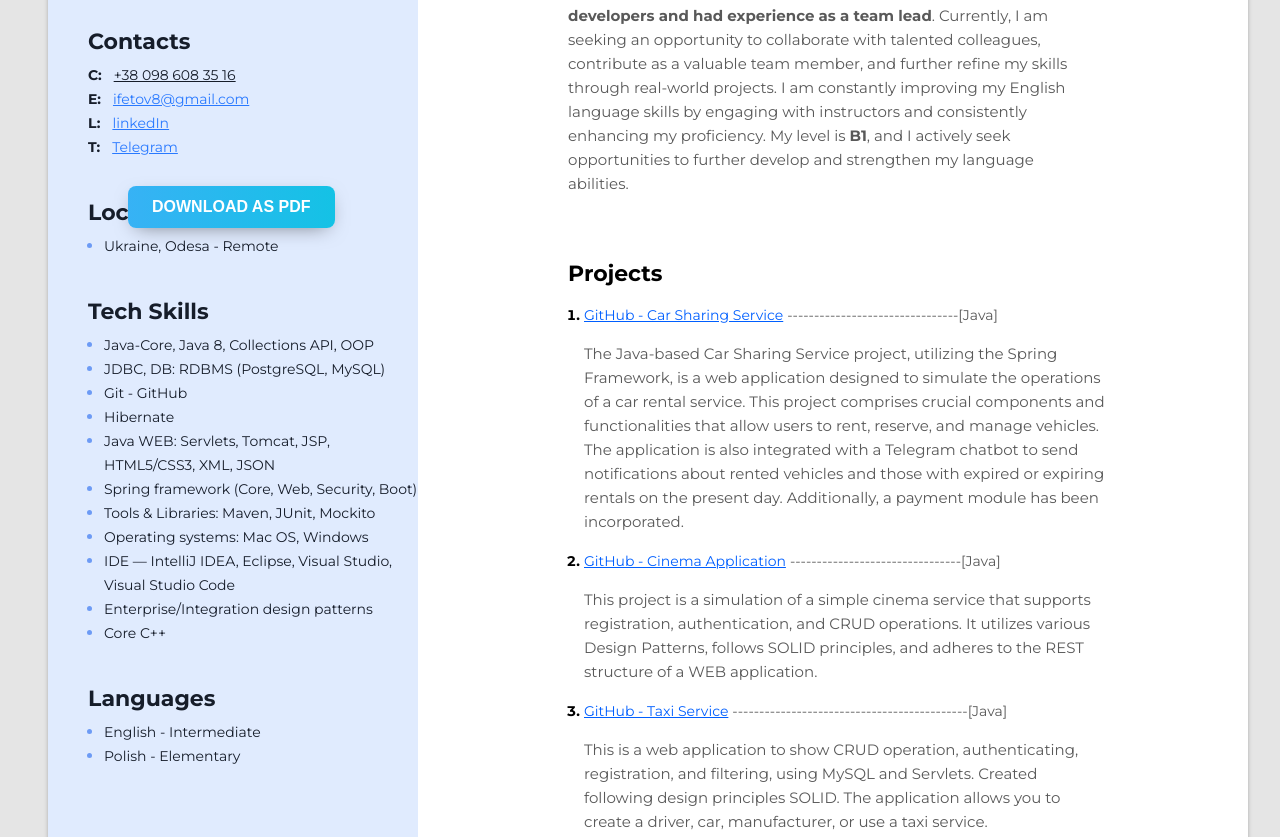
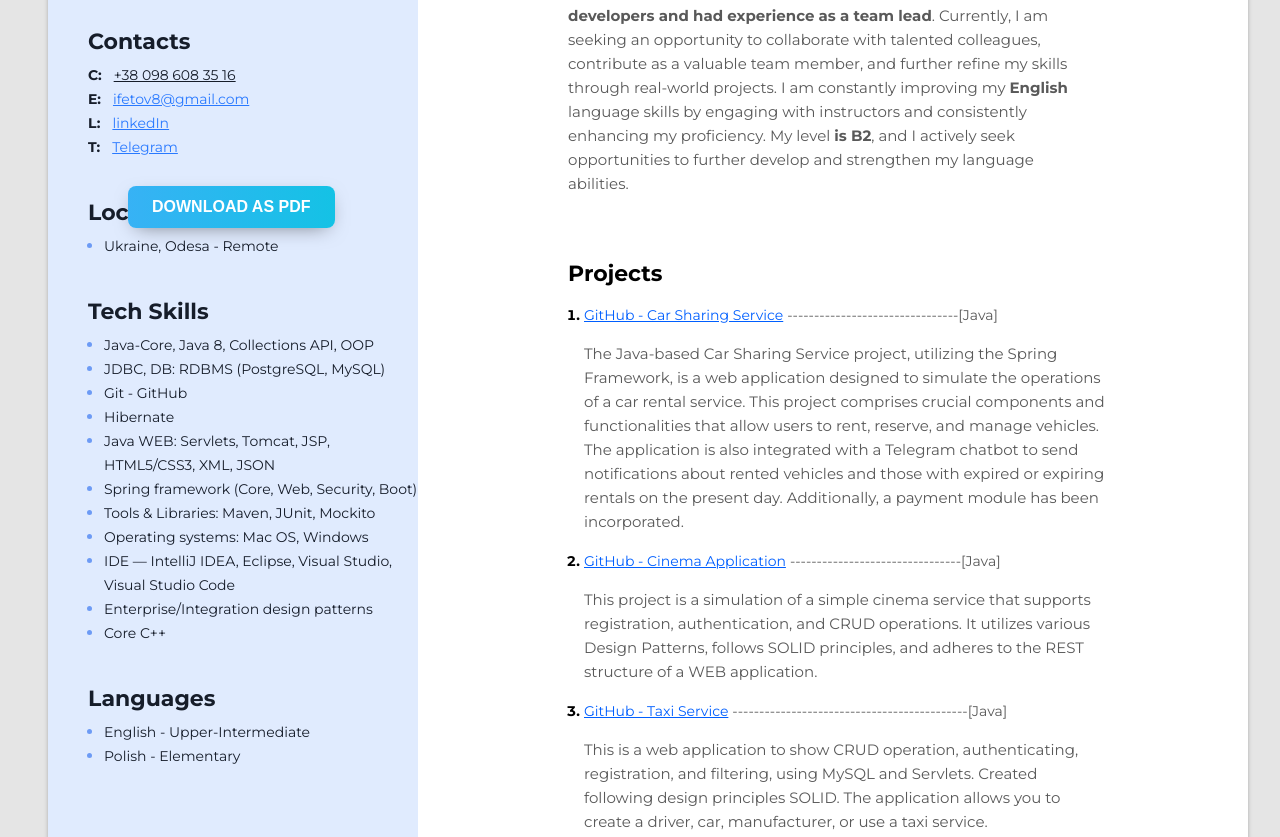
Before and after one commit to Gamemod13/Resume, a plain HTML site: page index.html in a window 1280 px wide. Shown: the part 532-1369 px from the top of the page. Drawn offline with Linux system fonts and the light colour scheme.

Commit message:
English level is changed

```diff
--- a/index.html
+++ b/index.html
@@ -42,9 +42,9 @@
             <b>I worked in a team of 7 developers and had experience as a team lead</b>. Currently,
             I am seeking an opportunity to collaborate with talented colleagues,
             contribute as a valuable team member, and further refine my skills
-            through real-world projects. I am constantly improving my English
+            through real-world projects. I am constantly improving my <b>English</b>
             language skills by engaging with instructors and consistently
-            enhancing my proficiency. My level is <b>B1</b>, and I actively seek
+            enhancing my proficiency. My level <b>is B2</b>, and I actively seek
             opportunities to further develop and strengthen my language
             abilities.
           </p>
@@ -310,7 +310,7 @@
           <h3 class="sidebar-title">Languages</h3>
           <ul class="language-list">
             <li class="language-list-item">
-              <span class="language-list-text">English - Intermediate</span>
+              <span class="language-list-text">English - Upper-Intermediate</span>
             </li>
             <li class="language-list-item">
               <span class="language-list-text">Polish - Elementary</span>
```
